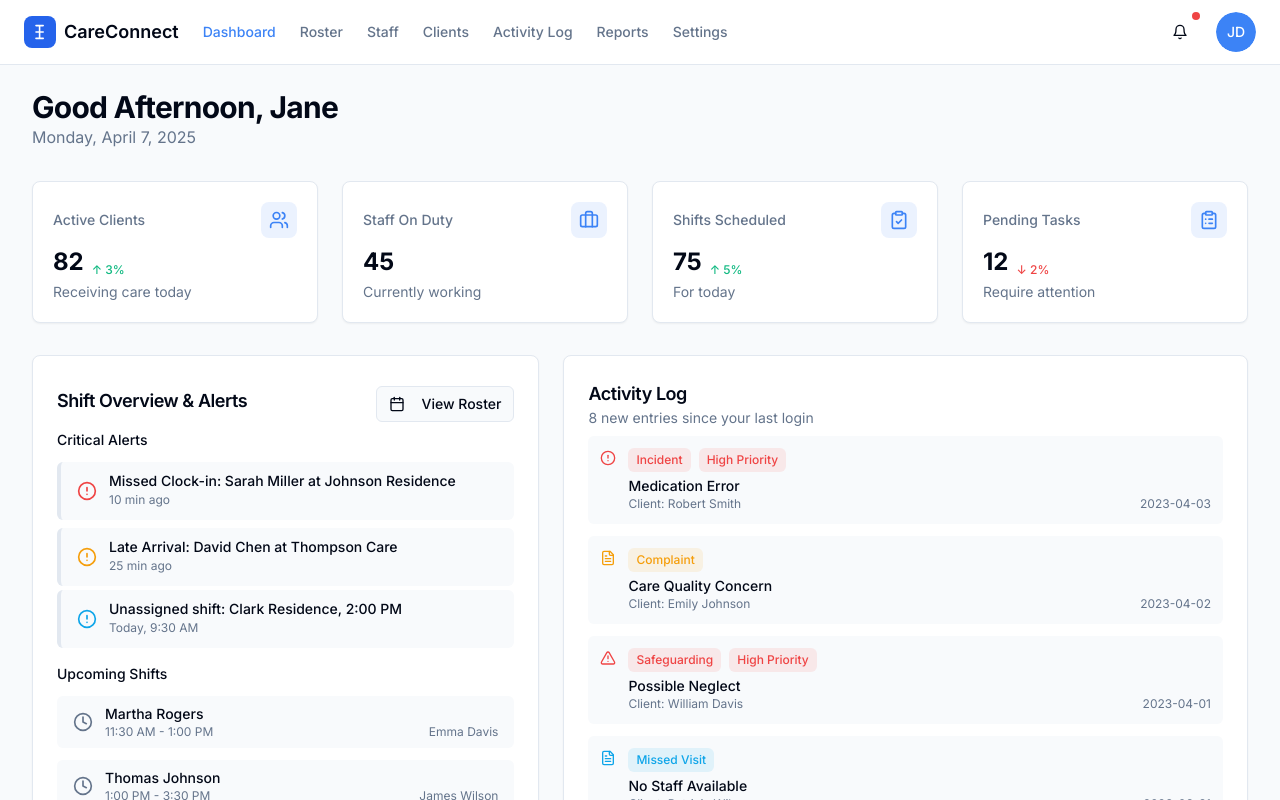
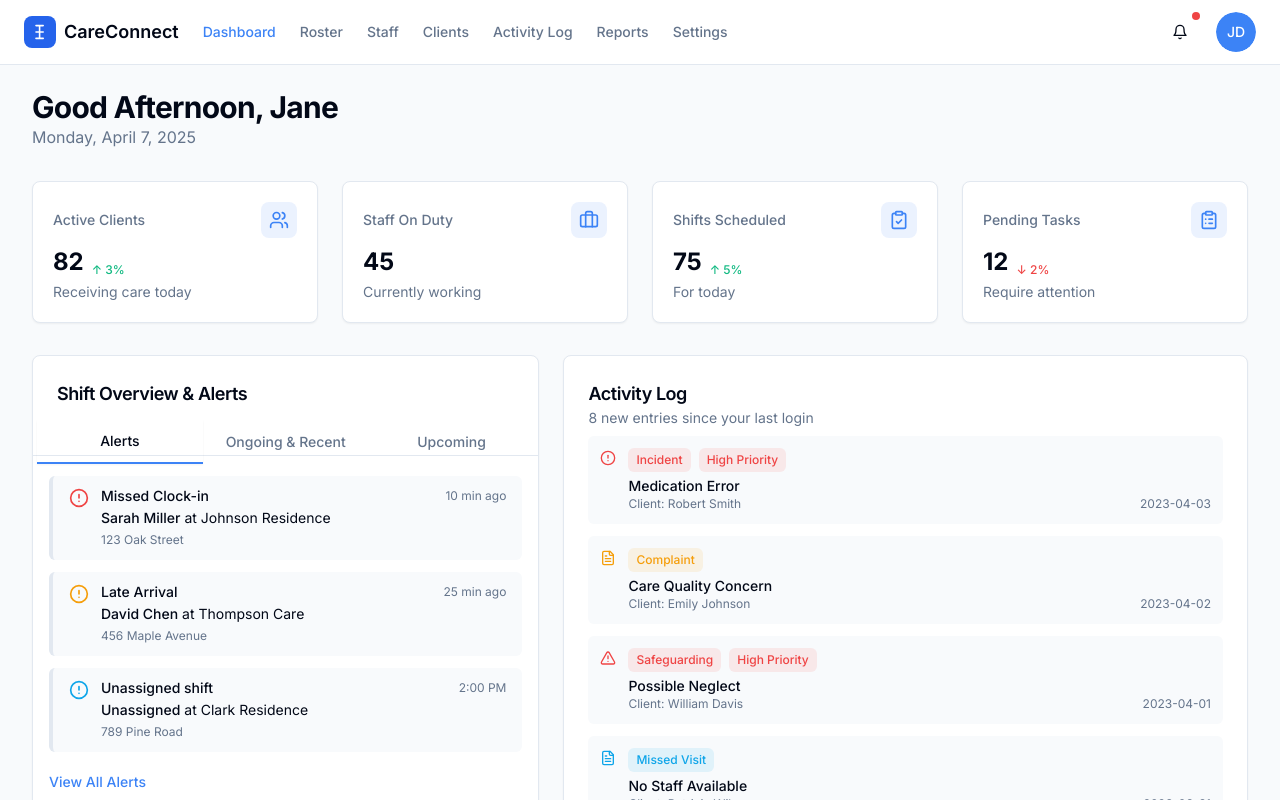
Before and after one commit to mahadsabih/home-care-insights-hub-73, a React (Vite) app: page / in a window 1280 px wide. Shown: the top 800 px of the page. Built offline with nearby package versions, Linux system fonts and the light colour scheme.

Commit message:
Refactor: Redesign shift overview widget
Implement a tabbed interface for the shift overview widget, including Alerts, Ongoing & Recent, and Upcoming shifts.  The redesign includes specific content and styling requirements to match the existing dashboard design.

```diff
--- a/src/components/dashboard/ShiftOverview.tsx
+++ b/src/components/dashboard/ShiftOverview.tsx
@@ -1,129 +1,277 @@
 
-import React from 'react';
-import { Clock, AlertCircle, Calendar } from 'lucide-react';
+import React, { useState } from 'react';
+import { Clock, AlertCircle, Calendar, Users, PlusCircle, CheckCircle, Clock3, Pill } from 'lucide-react';
 import { Card, CardContent, CardHeader, CardTitle } from '@/components/ui/card';
 import { Button } from '@/components/ui/button';
+import { Tabs, TabsContent, TabsList, TabsTrigger } from '@/components/ui/tabs';
+import { Link } from 'react-router-dom';
 
 interface ShiftAlert {
   id: string;
   type: 'critical' | 'warning' | 'info';
   message: string;
   time: string;
+  clientName: string;
+  staffName: string;
+  location?: string;
 }
 
-interface UpcomingShift {
+interface Shift {
   id: string;
-  time: string;
-  client: string;
-  staff: string;
+  clientName: string;
+  staffName: string;
+  startTime: string;
+  endTime?: string;
+  status: 'scheduled' | 'in-progress' | 'completed' | 'delayed';
+  hasMedications: boolean;
 }
 
 const ShiftOverview = () => {
+  // Set default active tab
+  const [activeTab, setActiveTab] = useState('alerts');
+
   // Mock data for alerts
   const alerts: ShiftAlert[] = [
     {
       id: '1',
       type: 'critical',
-      message: 'Missed Clock-in: Sarah Miller at Johnson Residence',
-      time: '10 min ago'
+      message: 'Missed Clock-in',
+      time: '10 min ago',
+      clientName: 'Johnson Residence',
+      staffName: 'Sarah Miller',
+      location: '123 Oak Street'
     },
     {
       id: '2',
       type: 'warning',
-      message: 'Late Arrival: David Chen at Thompson Care',
-      time: '25 min ago'
+      message: 'Late Arrival',
+      time: '25 min ago',
+      clientName: 'Thompson Care',
+      staffName: 'David Chen',
+      location: '456 Maple Avenue'
     },
     {
       id: '3',
       type: 'info',
-      message: 'Unassigned shift: Clark Residence, 2:00 PM',
-      time: 'Today, 9:30 AM'
+      message: 'Unassigned shift',
+      time: '2:00 PM',
+      clientName: 'Clark Residence',
+      staffName: 'Unassigned',
+      location: '789 Pine Road'
+    }
+  ];
+
+  // Mock data for ongoing & recent shifts
+  const ongoingShifts: Shift[] = [
+    {
+      id: '1',
+      clientName: 'Robert Adams',
+      staffName: 'Jennifer Wilson',
+      startTime: '09:05 AM',
+      status: 'in-progress',
+      hasMedications: true
+    },
+    {
+      id: '2',
+      clientName: 'Eleanor Smith',
+      staffName: 'Michael Brown',
+      startTime: '08:15 AM',
+      endTime: '09:02 AM',
+      status: 'completed',
+      hasMedications: false
+    },
+    {
+      id: '3',
+      clientName: 'William Johnson',
+      staffName: 'Emily Davis',
+      startTime: '09:30 AM',
+      status: 'delayed',
+      hasMedications: true
     }
   ];
 
   // Mock data for upcoming shifts
-  const upcomingShifts: UpcomingShift[] = [
+  const upcomingShifts: Shift[] = [
     {
       id: '1',
-      time: '11:30 AM - 1:00 PM',
-      client: 'Martha Rogers',
-      staff: 'Emma Davis'
+      clientName: 'Martha Rogers',
+      staffName: 'Emma Davis',
+      startTime: '11:30 AM',
+      endTime: '1:00 PM',
+      status: 'scheduled',
+      hasMedications: true
     },
     {
       id: '2',
-      time: '1:00 PM - 3:30 PM',
-      client: 'Thomas Johnson',
-      staff: 'James Wilson'
+      clientName: 'Thomas Johnson',
+      staffName: 'James Wilson',
+      startTime: '1:00 PM',
+      endTime: '3:30 PM',
+      status: 'scheduled',
+      hasMedications: false
     },
     {
       id: '3',
-      time: '2:00 PM - 4:30 PM',
-      client: 'Nancy Clark',
-      staff: 'Unassigned'
+      clientName: 'Nancy Clark',
+      staffName: 'Unassigned',
+      startTime: '2:00 PM',
+      endTime: '4:30 PM',
+      status: 'scheduled',
+      hasMedications: true
     }
   ];
+
+  // Get status icon based on shift status
+  const getStatusIcon = (status: Shift['status']) => {
+    switch (status) {
+      case 'in-progress':
+        return <Clock3 className="h-4 w-4 text-info" />;
+      case 'completed':
+        return <CheckCircle className="h-4 w-4 text-success" />;
+      case 'delayed':
+        return <AlertCircle className="h-4 w-4 text-warning" />;
+      default:
+        return <Clock className="h-4 w-4 text-muted-foreground" />;
+    }
+  };
+
+  // Get alert type icon
+  const getAlertIcon = (type: ShiftAlert['type']) => {
+    switch (type) {
+      case 'critical':
+        return <AlertCircle className="h-5 w-5 text-danger" />;
+      case 'warning':
+        return <AlertCircle className="h-5 w-5 text-warning" />;
+      case 'info':
+        return <AlertCircle className="h-5 w-5 text-info" />;
+      default:
+        return <AlertCircle className="h-5 w-5 text-muted-foreground" />;
+    }
+  };
+
+  // Get status text
+  const getStatusText = (status: Shift['status']) => {
+    switch (status) {
+      case 'in-progress':
+        return 'In Progress';
+      case 'completed':
+        return 'Completed';
+      case 'delayed':
+        return 'Delayed';
+      default:
+        return 'Scheduled';
+    }
+  };
 
   return (
     <Card className="h-full">
       <CardHeader className="flex flex-row items-center justify-between pb-2">
         <CardTitle className="text-lg font-semibold">Shift Overview & Alerts</CardTitle>
-        <Button variant="outline" size="sm">
-          <Calendar className="mr-2 h-4 w-4" />
-          View Roster
-        </Button>
       </CardHeader>
-      <CardContent className="grid gap-4">
-        <div>
-          <h4 className="text-sm font-medium mb-3">Critical Alerts</h4>
-          <div className="space-y-1">
+      <CardContent className="p-0">
+        <Tabs defaultValue="alerts" className="w-full" onValueChange={setActiveTab} value={activeTab}>
+          <TabsList className="grid grid-cols-3 w-full rounded-none border-b bg-transparent">
+            <TabsTrigger
+              value="alerts"
+              className="data-[state=active]:bg-transparent data-[state=active]:border-b-2 data-[state=active]:border-primary rounded-none h-11"
+            >
+              Alerts
+            </TabsTrigger>
+            <TabsTrigger
+              value="ongoing"
+              className="data-[state=active]:bg-transparent data-[state=active]:border-b-2 data-[state=active]:border-primary rounded-none h-11"
+            >
+              Ongoing & Recent
+            </TabsTrigger>
+            <TabsTrigger
+              value="upcoming"
+              className="data-[state=active]:bg-transparent data-[state=active]:border-b-2 data-[state=active]:border-primary rounded-none h-11"
+            >
+              Upcoming
+            </TabsTrigger>
+          </TabsList>
+
+          {/* Alerts Tab Content */}
+          <TabsContent value="alerts" className="p-4 pt-3">
+            <div className="space-y-3">
               {alerts.map((alert) => (
-              <div
-                key={alert.id}
-                className={`alert-item alert-${alert.type}`}
-              >
-                <AlertCircle className={`h-5 w-5 ${
-                  alert.type === 'critical'
-                    ? 'text-danger'
-                    : alert.type === 'warning'
-                      ? 'text-warning'
-                      : 'text-info'
-                }`} />
+                <div key={alert.id} className={`alert-item alert-${alert.type} flex items-start`}>
+                  {getAlertIcon(alert.type)}
                   <div className="flex-1">
+                    <div className="flex items-center justify-between">
                       <p className="text-sm font-medium leading-none">{alert.message}</p>
-                  <p className="text-xs text-muted-foreground mt-1">{alert.time}</p>
+                      <p className="text-xs text-muted-foreground ml-2">{alert.time}</p>
+                    </div>
+                    <p className="text-sm mt-1"><span className="font-medium">{alert.staffName}</span> at {alert.clientName}</p>
+                    {alert.location && (
+                      <p className="text-xs text-muted-foreground mt-1">{alert.location}</p>
+                    )}
                   </div>
                 </div>
               ))}
+              <Button size="sm" variant="link" className="mt-2 p-0">
+                View All Alerts
+              </Button>
             </div>
+          </TabsContent>
+
+          {/* Ongoing & Recent Tab Content */}
+          <TabsContent value="ongoing" className="p-4 pt-3">
+            <div className="space-y-3">
+              {ongoingShifts.map((shift) => (
+                <div key={shift.id} className="flex items-center px-4 py-2 rounded-md bg-muted/50 hover:bg-muted transition-colors">
+                  {getStatusIcon(shift.status)}
+                  <div className="ml-3 flex-1">
+                    <div className="flex items-center justify-between">
+                      <p className="text-sm font-medium">{shift.clientName}</p>
+                      {shift.hasMedications && <Pill className="h-4 w-4 text-info ml-1" />}
                     </div>
-        <div>
-          <h4 className="text-sm font-medium mb-3">Upcoming Shifts</h4>
-          <div className="space-y-3">
-            {upcomingShifts.map((shift) => (
-              <div key={shift.id} className="flex items-center px-4 py-2 rounded-md bg-muted/50">
-                <Clock className="h-5 w-5 text-muted-foreground mr-3" />
-                <div className="flex-1">
-                  <p className="text-sm font-medium">{shift.client}</p>
-                  <div className="flex items-center justify-between">
-                    <p className="text-xs text-muted-foreground">{shift.time}</p>
-                    <span className={`text-xs ${
-                      shift.staff === 'Unassigned'
-                        ? 'text-danger font-medium'
-                        : 'text-muted-foreground'
-                    }`}>
-                      {shift.staff}
+                    <div className="flex items-center justify-between mt-1">
+                      <p className="text-xs text-muted-foreground">{shift.staffName}</p>
+                      <span className="text-xs">
+                        {shift.status === 'completed'
+                          ? `${shift.startTime} - ${shift.endTime}`
+                          : `${shift.startTime} - ${getStatusText(shift.status)}`}
                       </span>
                     </div>
                   </div>
                 </div>
               ))}
             </div>
+          </TabsContent>
+
+          {/* Upcoming Tab Content */}
+          <TabsContent value="upcoming" className="p-4 pt-3">
+            <div className="space-y-3">
+              {upcomingShifts.map((shift) => (
+                <div key={shift.id} className="flex items-center px-4 py-2 rounded-md bg-muted/50 hover:bg-muted transition-colors">
+                  <Clock className="h-4 w-4 text-muted-foreground" />
+                  <div className="ml-3 flex-1">
+                    <div className="flex items-center justify-between">
+                      <p className="text-sm font-medium">{shift.clientName}</p>
+                      {shift.hasMedications && <Pill className="h-4 w-4 text-info ml-1" />}
                     </div>
-        <div className="flex justify-center">
-          <Button size="sm">
-            View All Alerts
+                    <div className="flex items-center justify-between mt-1">
+                      <p className={`text-xs ${shift.staffName === 'Unassigned' ? 'text-danger font-medium' : 'text-muted-foreground'}`}>
+                        {shift.staffName}
+                      </p>
+                      <span className="text-xs">{shift.startTime} - {shift.endTime}</span>
+                    </div>
+                  </div>
+                </div>
+              ))}
+            </div>
+          </TabsContent>
+
+          <div className="p-4 pt-0 flex justify-center border-t mt-2">
+            <Button size="sm" asChild>
+              <Link to="/roster">
+                <Calendar className="mr-2 h-4 w-4" />
+                View Roster
+              </Link>
             </Button>
           </div>
+        </Tabs>
       </CardContent>
     </Card>
   );
```
Lines whose indentation alone changed are shown as unchanged.
